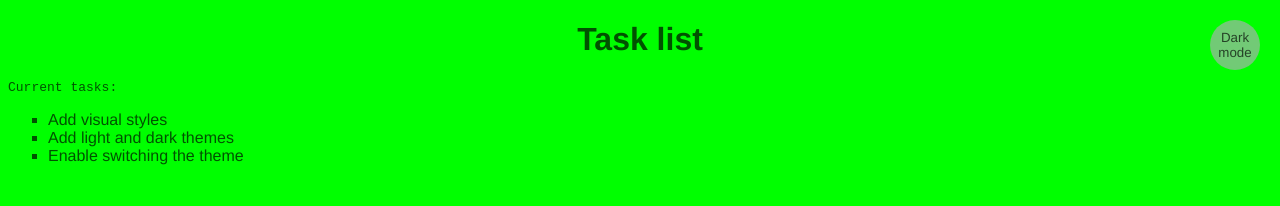
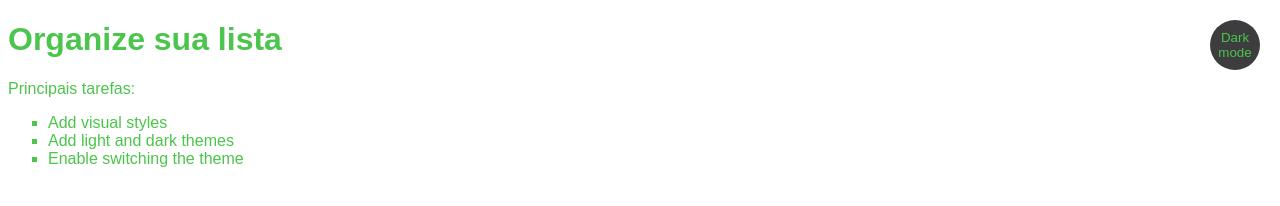
Before and after one commit to janinealves04/TO-DO-LIST, a plain HTML site: page index.html in a window 1280 px wide. Drawn offline with Linux system fonts and the light colour scheme.

Commit message:
1- style.css: Ajustando cores e fonte; 2-index.html: Corrigindo nome da aplicação; 3-readme.md: Incluindo um readme e adicionando algumas explicações sobre o site.

```diff
--- a/index.html
+++ b/index.html
@@ -6,8 +6,8 @@
     <link rel="stylesheet" href="style.css" type="text/css">
 </head>
 <body class="light-theme">
-    <h1>Task list</h1>
-        <p id="msg"> Current tasks: </p>
+    <h1>Organize sua lista</h1>
+        <p id="msg">Principais tarefas: </p>
         <ul>
             <li class="list"> Add visual styles</li>
             <li class="list"> Add light and dark themes</li>
--- a/style.css
+++ b/style.css
@@ -1,13 +1,13 @@
 body {
-    font-family: monospace;
+    font-family: Arial;
 }
 
 h1 {
-    text-align: center;
+    text-align: left;
 }
 
 ul {
-    font-family: helvetica;
+    font-family: Arial;
 }
 
 li {
@@ -19,7 +19,7 @@ li {
 }
 
 #msg {
-    font-family: monospace;
+    font-family: Arial;
 }
 
 /**
@@ -29,26 +29,27 @@ selecionar o elemento que estaremos estilizando
 
 .light-theme {
     color: #000000;
-    background: #00ff00;
+    background: #ffffff;
     text-align: left;
 }
 
 .dark-theme {
-    color: #00ff00;
-    background: #000000;
+    color: #4bc54b;
+    background: #3d3d3f;
 }
 
 :root {
-    --green: #00ff00;
-    --Green2: #72ca76;
-    --black: #000000ad;
+    --green: #4bc54b;
+    --black: #000000;
+    --white: #ffffff;
+    --darkColor: #3d3d3f;
 }
 
 /**  Seletor root representa  elemento <html> na página HTML**/
 
 * {
     color: var(--fontColor);
-    font-family: helvetica;
+    font-family: Arial;
 }
 
 body {
@@ -59,9 +60,9 @@ body {
 a baixo.**/
 
 .light-theme {
-    --bg: var(--green);
-    --fontColor: var(--black);
-    --btnBg: var(--Green2);
+    --bg: var(--white);
+    --fontColor: var(--green);
+    --btnBg: var(--darkColor);
     --bntFontColor: var(--white);
 
 }
@@ -70,7 +71,7 @@ a baixo.**/
     --bg: var(--black);
     --fontColor: var(--green);
     --btnBg: var(--green);
-    --btnFontColor: var(--black);
+    --btnFontColor: var(--darkColor);
 }
 
 /** Criando tema escuro e tema claro
```
Also changed, not shown: 1 other file.
